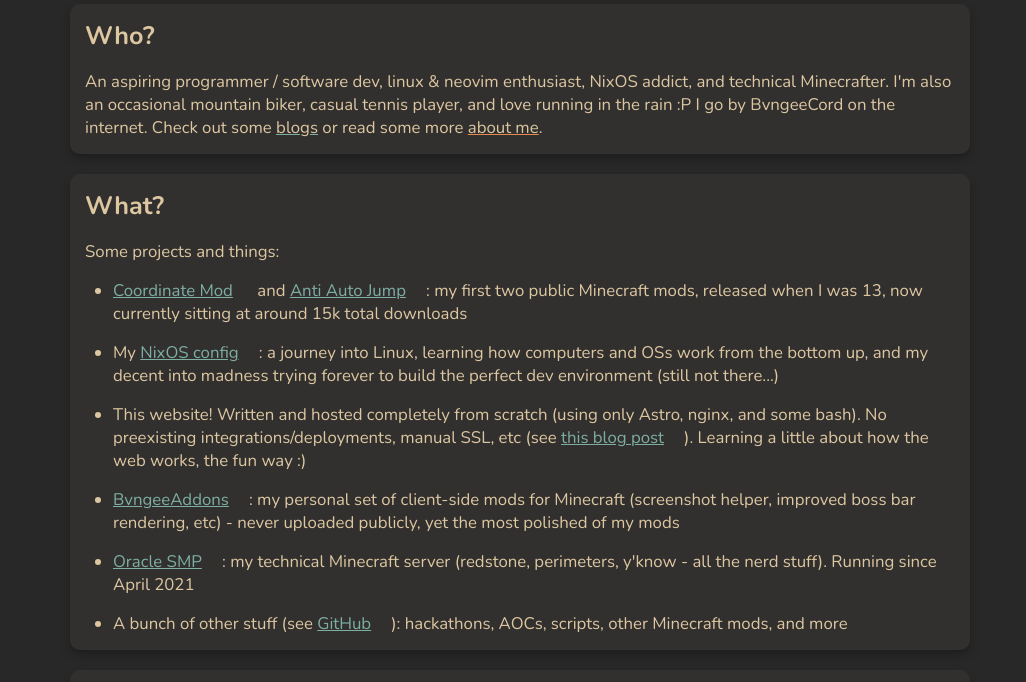
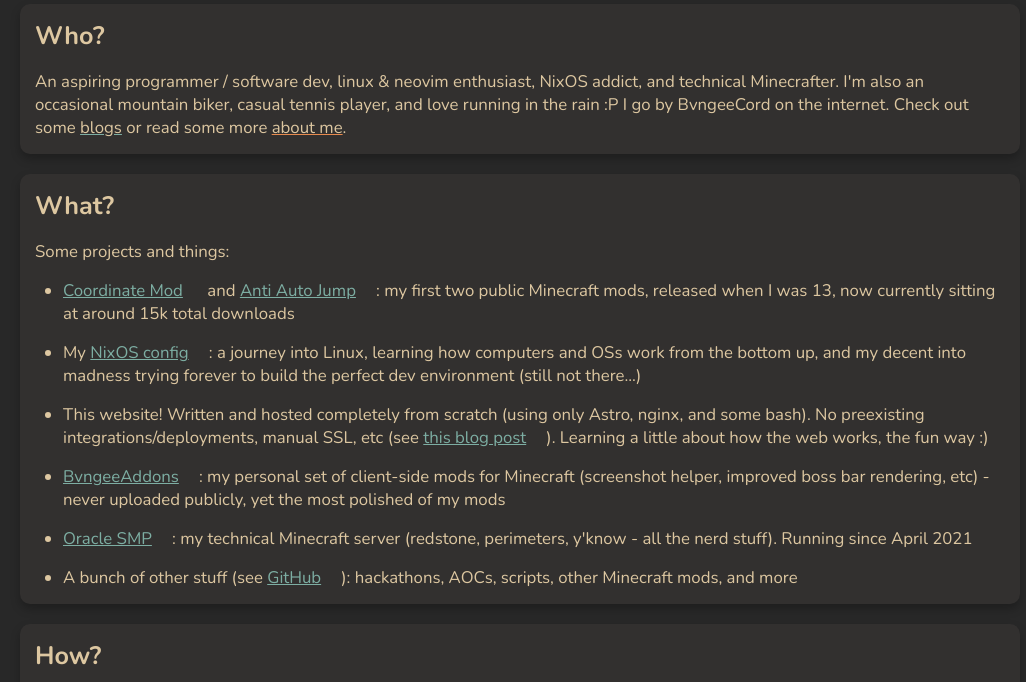
Before and after one commit to Bvngee/bvngee.com, an Astro site: page / in a window 1280 px wide. Shown: the part 137-819 px from the top of the page, without its empty margins (120-1146 px from the left). Built offline with nearby package versions, Linux system fonts and the light colour scheme; Astro itself is replaced by a stand-in of ours; a web font is replaced by a local one.

Commit message:
revert smaller default width

```diff
--- a/src/components/PageContainer.astro
+++ b/src/components/PageContainer.astro
@@ -9,7 +9,7 @@
 <style>
 	#page-container {
 		margin: 25px 0;
-		width: min(900px, 100% - 1.5rem);
+		width: min(1000px, 100% - 1.5rem);
 		margin-inline: auto;
 	}
 </style>
```
